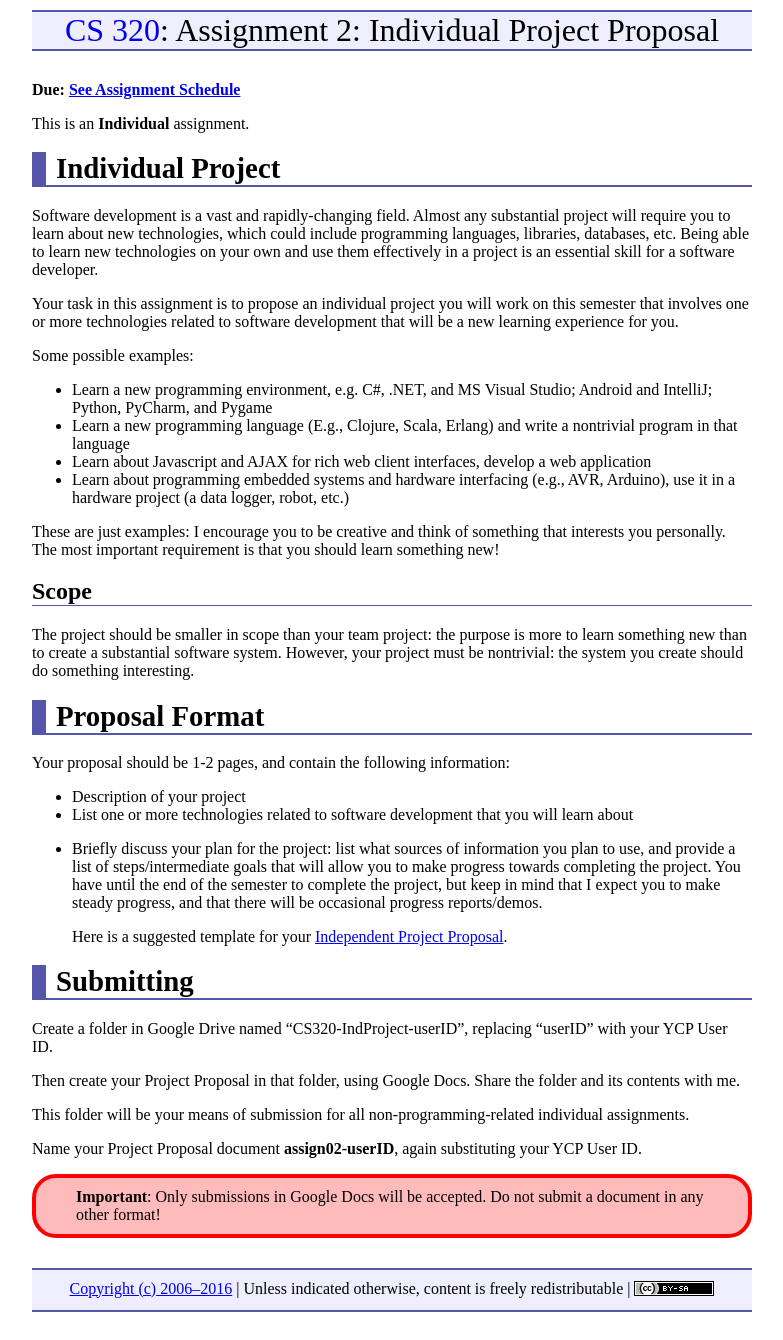
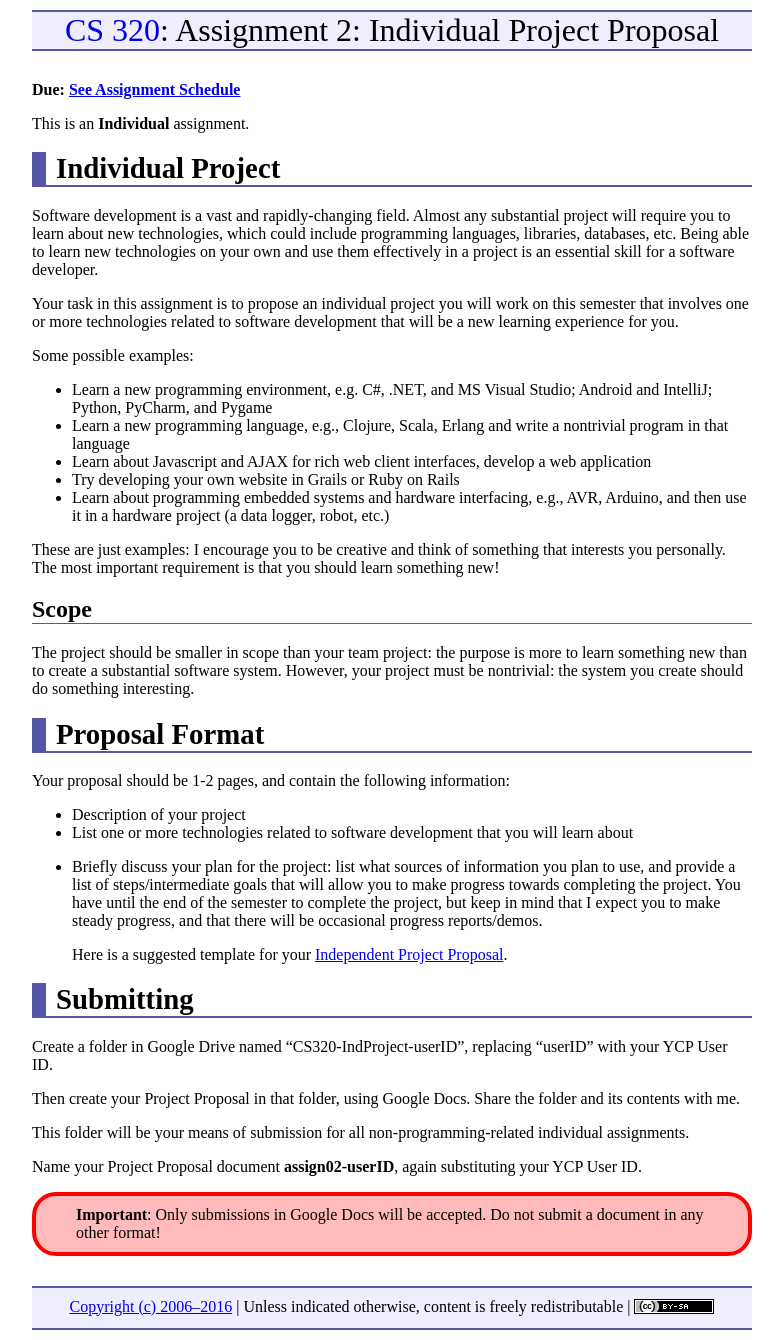
Before and after one commit to ycpcs/cs320-spring2017, a Jekyll site: the page built from assign/assign02.md, in a window 1280 px wide. Shown: the whole page, without its empty margins (248-1031 px from the left). Built offline with Jekyll 4.4.1, drawn with Linux system fonts in a browser that asks for light colours.

Commit message:
updates to assign02

```diff
--- a/assign/assign02.md
+++ b/assign/assign02.md
@@ -26,12 +26,13 @@ for you.
 Some possible examples:
 
 * Learn a new programming environment, e.g. C#, .NET, and MS Visual Studio; Android and IntelliJ; Python, PyCharm, and Pygame
-* Learn a new programming language (E.g., Clojure, Scala, Erlang)
+* Learn a new programming language, e.g., Clojure, Scala, Erlang
   and write a nontrivial program in that language
 * Learn about Javascript and AJAX for rich web client interfaces,
   develop a web application
-* Learn about programming embedded systems and hardware interfacing
-  (e.g., AVR, Arduino), use it in a hardware project (a data logger,
+* Try developing your own website in Grails or Ruby on Rails
+* Learn about programming embedded systems and hardware interfacing,
+  e.g., AVR, Arduino, and then use it in a hardware project (a data logger,
   robot, etc.)
 
 These are just examples: I encourage you to be creative and
```
